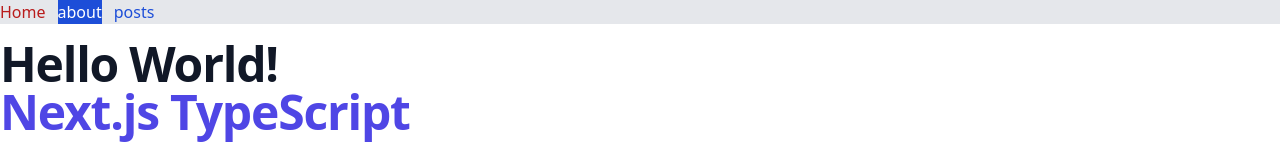
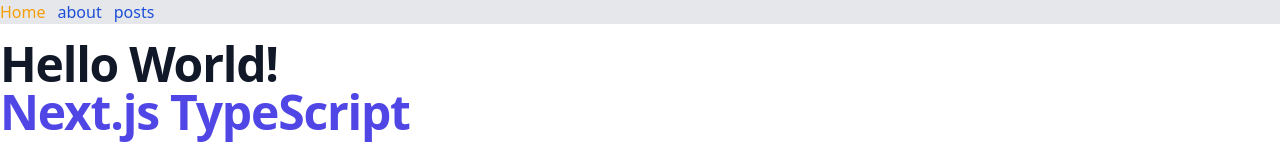
Before and after one commit to mi-upto/playground-next-ts, a Next.js app: page / in a window 1280 px wide. Shown: the top 156 px of the page. Built offline with nearby package versions, Linux system fonts and the light colour scheme.

Commit message:
[playground] add active props for AppLink components

```diff
--- a/src/components/links/default.tsx
+++ b/src/components/links/default.tsx
@@ -5,12 +5,12 @@
 export type AppLinkProps = {
   href: string;
   className?: string;
+  active?: boolean
 };
 
-export const AppLink: FC<AppLinkProps> = ({ children, href, className = '' }) => {
-
+export const AppLink: FC<AppLinkProps> = ({ children, href, className = '', active = false }) => {
   const linkClass = classNames('text-blue-700', className, {
-    'link-pressed': true,
+    '!text-yellow-500': active,
     'link-hoge': false,
     'link-over': true,
   });
--- a/src/components/navs/global.tsx
+++ b/src/components/navs/global.tsx
@@ -4,13 +4,15 @@
 export const GlobalNav: FC = () => {
   return (
     <nav className="container flex gap-3 m-auto">
-      <AppLink href="/" className="!text-red-700">
+      <AppLink href="/" active>
         Home
       </AppLink>
-      <AppLink href="/about" className="bg-blue-700 !text-white">
+      <AppLink href="/about">
         about
       </AppLink>
-      <AppLink href="/posts">posts</AppLink>
+      <AppLink href="/posts">
+        posts
+      </AppLink>
     </nav>
   );
 };
```
